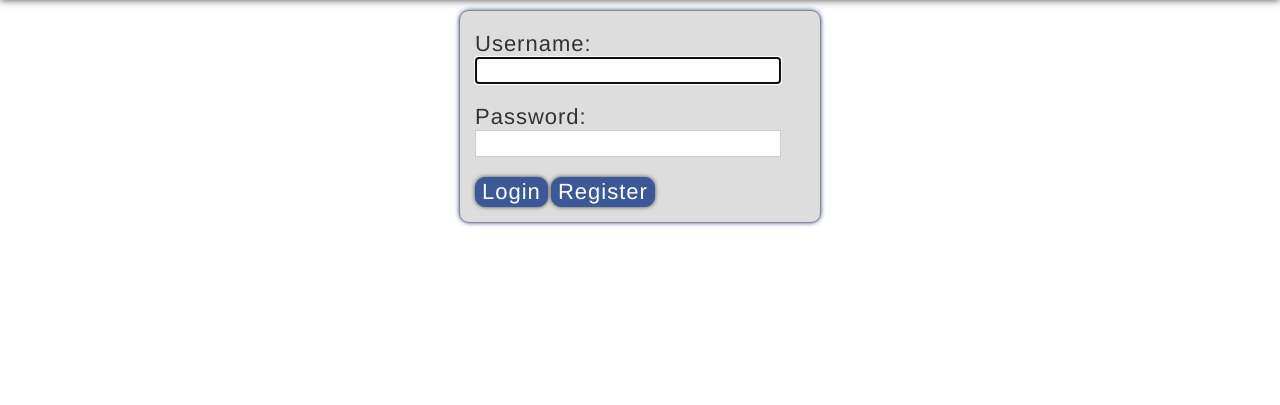
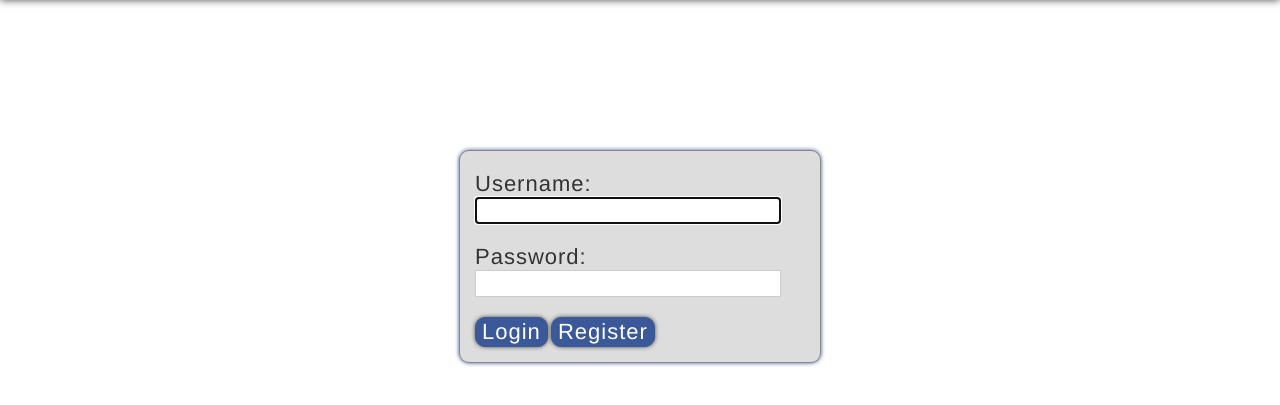
Before and after one commit to natrixx/iPad-WebChess, a PHP site: page / in a window 1280 px wide. Shown: the part 56-461 px from the top of the page. Run offline with PHP 8.4, Linux system fonts and the light colour scheme.

Commit message:
moved login box down by 140px

```diff
--- a/newuser.php
+++ b/newuser.php
@@ -141,9 +141,6 @@
 	</div>
 </div>
 <div id="break"></div>
-<div class="footer" align="center">
-	<div align="center"><?php echo "WebChess " . gettext("Version") . " 1.0.0, " . gettext("last updated") ." ". gettext("August"). " 15, 2010"?></div>
-	<div align="center"><a href="http://webchess.sourceforge.net/"><?php echo gettext("WebChess");?></a> <?php echo gettext("is Free Software released under the GNU General Public License (GPL).");?></div>
-</div>
+
 </body>
 </html>
--- a/userlogin.css
+++ b/userlogin.css
@@ -65,7 +65,7 @@ form {
 	font-family: "HelveticaNeue-Light", "Helvetica Neue Light", "Helvetica Neue", Helvetica, Arial, "Lucida Grande", sans-serif;
 	margin-left: auto;
 	margin-right: auto;
-	margin-top: 10px;
+	margin-top: 150px;
 	padding: 5px;
 	width: 350px;
 	background: #dddddd;
```
